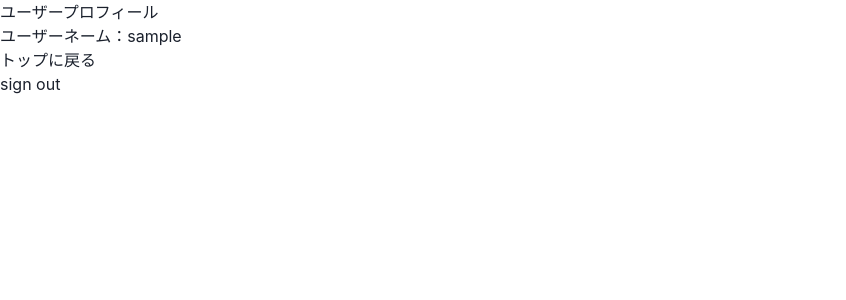
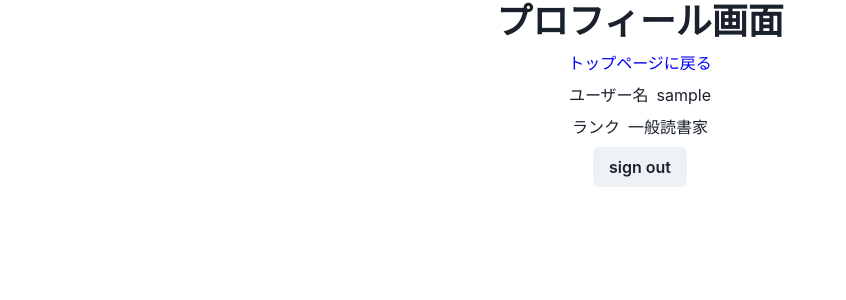
Before and after one commit to hal-goldfish/Look4Book, a Next.js app in the folder frontend_Project/node/frontend/: page /UserProfile in a window 1280 px wide. Shown: the top 300 px of the page, without its empty margins (0-846 px from the left). Built offline with nearby package versions, Linux system fonts and the light colour scheme; sample sign-in values are in the browser's storage.

Commit message:
プロフィール画面を整形

```diff
--- a/frontend_Project/node/frontend/src/components/RouteProtecter.tsx
+++ b/frontend_Project/node/frontend/src/components/RouteProtecter.tsx
@@ -2,6 +2,7 @@ import React, { ReactNode, useEffect } from "react";
 import { Roles } from "../types/Roles";
 import { useAuthUserContext } from "../providers/AuthUser";
 import { useRouter } from "next/router";
+import { Text } from "@chakra-ui/react";
 
 type RouteProtecterProps = {
     component: ReactNode,
@@ -21,6 +22,6 @@ export const RouteProtecter = ({
         if(!isAllowed && !isUserLoading) router.push(redirect||'/');
     },[isUserLoading]);
     return (
-        isUserLoading? <p>Loading...</p> : component
+        isUserLoading? <Text>Loading...</Text> : component
     );
 };
--- a/frontend_Project/node/frontend/src/components/template/SignIn.tsx
+++ b/frontend_Project/node/frontend/src/components/template/SignIn.tsx
@@ -49,6 +49,7 @@ export const SignIn = () => {
                 </HStack>
                 <Button onClick={handleSignIn} isDisabled={userName.length===0 || password.length===0}>sign in</Button>
             </FormControl>
+            {isError ? <Text color='red'>サインインに失敗しました</Text> : null}
         </VStack>
     )
 };
--- a/frontend_Project/node/frontend/src/components/template/UserProfile.tsx
+++ b/frontend_Project/node/frontend/src/components/template/UserProfile.tsx
@@ -1,20 +1,34 @@
-import React, { useContext } from "react";
+import React from "react";
 import { useAuthUserContext } from "../../providers/AuthUser";
 import router from "next/router";
+import { Box, Button, Heading, HStack, Link, Text, VStack } from "@chakra-ui/react";
 
 export const UserProfile = () => {
     const { user , signout} = useAuthUserContext();
     const handleSignOut = () => {
-        signout(()=>router.push('/'));
+        signout(()=>{
+            router.push('/');
+        });
     };
     return (
-        <>
-            <p>ユーザープロフィール</p>
-            <p>ユーザーネーム：{user?.name}</p>
-            <p><a href="/">トップに戻る</a></p>
-            <button onClick={handleSignOut}>sign out</button>
-        </>
-    )
+        <VStack alignItems='center'>
+            <Heading>プロフィール画面</Heading>
+            <Link href='/'><Text color='blue'>トップページに戻る</Text></Link>
+            <Box>
+                <VStack>
+                    <HStack>
+                        <Text>ユーザー名</Text>
+                        <Text>{user?.name}</Text>
+                    </HStack>
+                    <HStack>
+                        <Text>ランク</Text>
+                        <Text>{user?.role === 'user' ? '一般読書家' : 'その他'}</Text>
+                    </HStack>
+                </VStack>
+            </Box>
+            <Button onClick={handleSignOut}><Text>sign out</Text></Button>
+        </VStack>
+    );
 };
 
 export default UserProfile;
```
